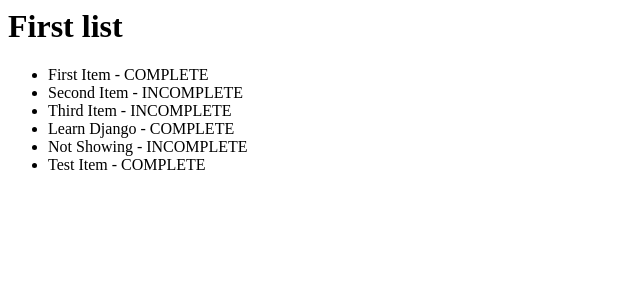
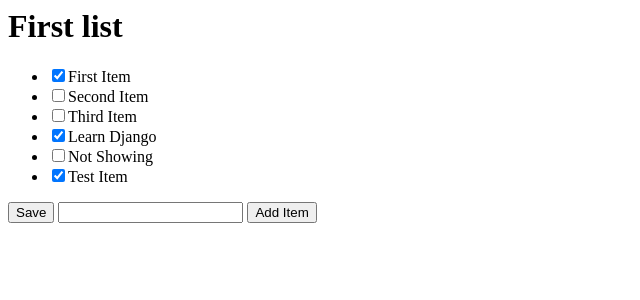
Before and after one commit to cmamani02/ToDoList-con-django, a Django app: page /2 in a window 1280 px wide. Shown: the top 300 px of the page, without its empty margins (0-640 px from the left). Run offline with Django 3.2, Linux system fonts and the light colour scheme; data comes from the database, SQL or seed files in the repository; both versions use the stored data as it was after the commit.

Commit message:
funcionalidad para agregar nuevos items, y poder marcarlos como completos o incompletos

```diff
--- a/mysite/main/templates/main/list.html
+++ b/mysite/main/templates/main/list.html
@@ -4,13 +4,19 @@
 
 {% block content %}
     <h1>{{ls.name}}</h1>
+    <form method="post" action="#">
+        {% csrf_token %}
         <ul>
             {% for item in ls.item_set.all %}
                 {% if item.complete == True %}
-                <li>{{item.text}} - COMPLETE</li>
+                    <li><input type="checkbox", value="clicked", name="c{{item.id}}" checked>{{item.text}}</li>
                 {% else %}
-                <li>{{item.text}} - INCOMPLETE</li>
+                    <li><input type="checkbox", value="clicked", name="c{{item.id}}">{{item.text}}</li>
                 {% endif %}
             {% endfor %}
         </ul>
+        <button type="submit", name="save", value="save">Save</button>
+        <input type="text", name="new">
+        <button type="submit", name="newItem", value="newItem">Add Item</button>
+    </form>
 {% endblock %}
--- a/mysite/main/views.py
+++ b/mysite/main/views.py
@@ -11,6 +11,27 @@ def index(response, id):
     #item = ls.item_set.get(id=1) #por ahora solo tenemos uno!
     #return HttpResponse("<h1>%s</h1><br></br><p>%s</p>" %(ls.name, str(item.text))) #muestra el id parametro
     #return render(response, "main/base.html", {"name":ls.name})
+    if response.method == "POST":
+        #save and add items
+        print(response.POST)
+        if response.POST.get("save"):
+            #reviso si los items fueron clickeados
+            for item in ls.item_set.all():
+                if response.POST.get("c" + str(item.id)) == "clicked":
+                    #actualizo el item
+                    item.complete = True
+                else:
+                    #si fue desclickeado o no hubo cambios
+                    item.complete = False
+                item.save() #guarda cambios en la base de datos
+
+        elif response.POST.get("newItem"):
+            txt = response.POST.get("new")
+
+            if len(txt) > 2:
+                ls.item_set.create(text=txt, complete=False)
+            else:
+                print("invalid")
     return render(response, "main/list.html", {"ls":ls})
 
 def home(response):
```
Also changed, not shown: mysite/db.sqlite3. Lines whose indentation alone changed are shown as unchanged.
